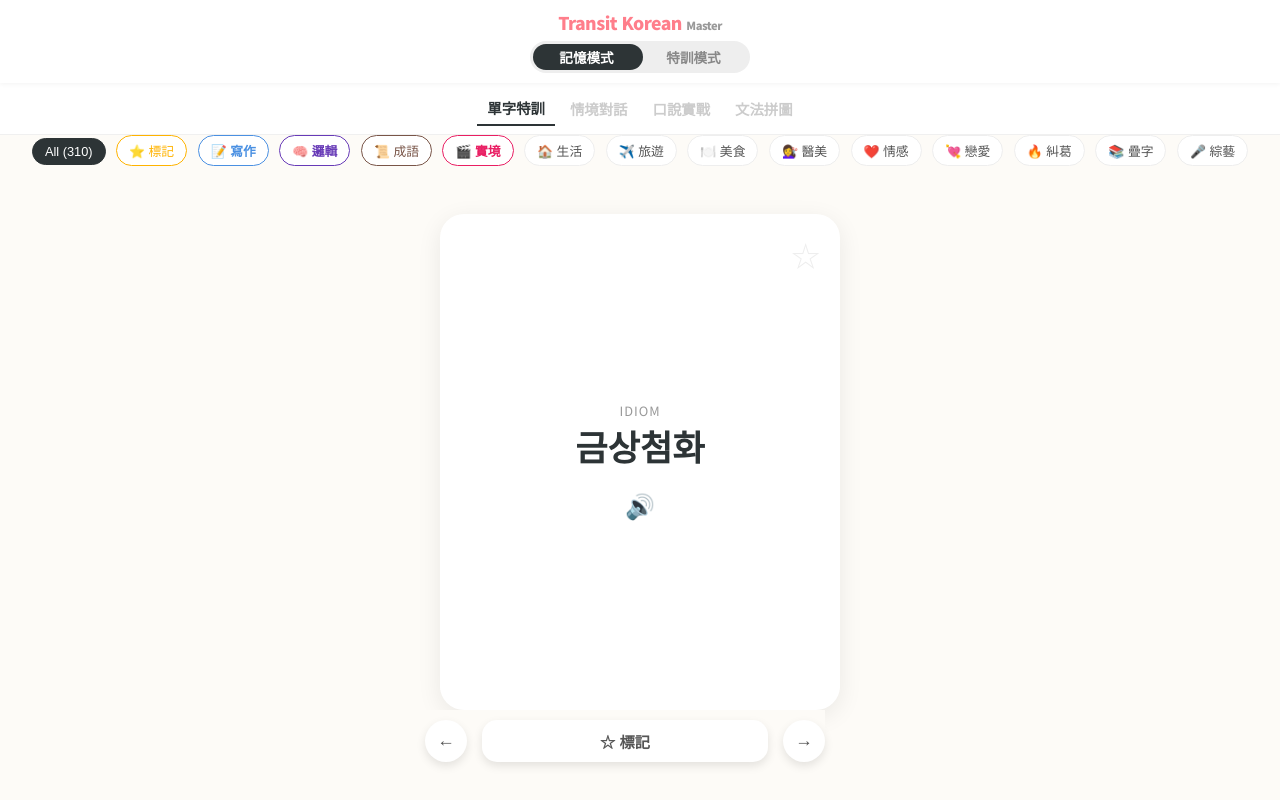
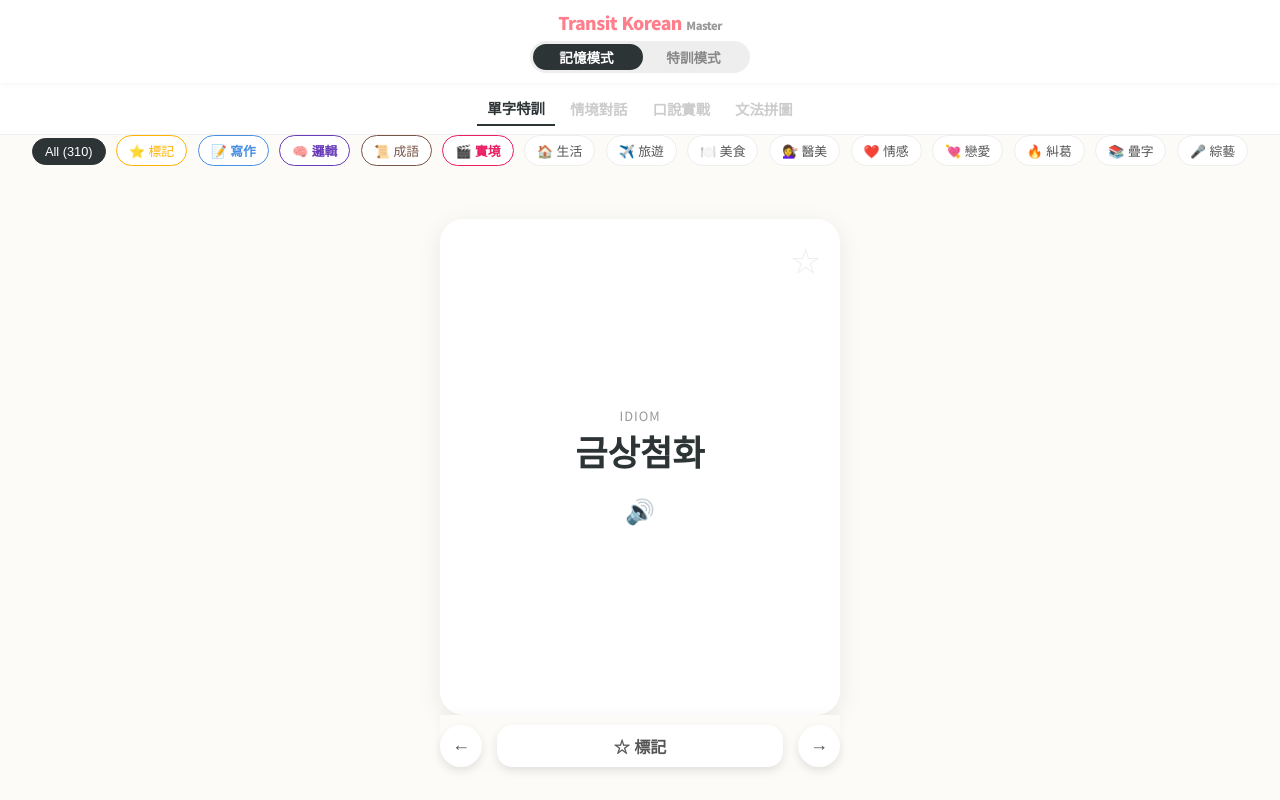
Before and after one commit to fxfx454/Transit-Korean-AI, a plain HTML site: page index.html in a window 1280 px wide. Drawn offline with Linux system fonts and the light colour scheme.

Commit message:
Add files via upload

```diff
--- a/index.html
+++ b/index.html
@@ -168,9 +168,9 @@
         .ex-cn { font-size: 0.85rem; color: #777; }
 
         .manual-ctrl { display: flex; gap: 15px; width: 100%; max-width: 400px; margin-top: 10px; justify-content: center; padding-bottom: 20px; flex-shrink: 0 !important; }
-        .c-btn { width: 42px; height: 42px; border-radius: 50%; border: none; background: white; box-shadow: 0 4px 10px rgba(0,0,0,0.1); font-size: 1.1rem; cursor: pointer; color: #555; transition: 0.1s; display: flex; align-items: center; justify-content: center; }
+        .c-btn { width: 42px; height: 42px; border-radius: 50%; border: none; background: white; box-shadow: 0 4px 10px rgba(0,0,0,0.1); font-size: 1.13rem; cursor: pointer; color: #555; transition: 0.1s; display: flex; align-items: center; justify-content: center; }
         .c-btn:active { transform: scale(0.95); background: #f5f5f5; }
-        .c-mark { width: auto; flex: 1; border-radius: 15px; font-size: 0.95rem; font-weight: 700; gap: 6px; }
+        .c-mark { width: auto; flex: 1; border-radius: 15px; font-size: 1rem; font-weight: 700; gap: 6px; }
         .c-mark.is-active { background: #FFB300; color: white; }
 
         /* CHAT UI */
@@ -512,9 +512,12 @@
             display: flex;
             flex-direction: column;
             height: 100%;
+            padding-top: 15px;      /* 保留頂部 */
+            padding-left: 15px;     /* 保留左邊 */
+            padding-right: 15px;    /* 保留右邊 */
             padding: 0 15px !important;
             padding-bottom: 0 !important; /* 移除舊有的底部留白 */
-            justify-content: space-between;
+            justify-content: flex-start !important;
         }
 
         /* 讓卡片區域變成彈簧，覆蓋舊的 520px 高度 */
@@ -522,9 +525,12 @@
             flex: 1;
             height: auto;
             min-height: 0;
-            padding-top: 15px;
-            padding-bottom: 10px;
+            padding-top: 10px;
+            padding-bottom: 0px;
+            margin-bottom: 0 !important;
             justify-content: center !important;
+            display: flex;
+            flex-direction: column;
             overflow-y: visible;
         }
 
@@ -543,14 +549,17 @@
         /* 按鈕區：沉浸式固定在底部，並自動避開 Home Bar */
         #vocab.active .manual-ctrl {
             flex-shrink: 0;
-            width: 100vw;
-            margin-left: -15px;
+            width: 100%;
+            max-width: 400px !important;
+            margin-left: auto !important;
+            margin-right: auto !important;
             background: var(--bg-color);
             padding-top: 10px;
-            padding-bottom: calc(5px + env(safe-area-inset-bottom)); /* 關鍵安全距離 */
+            padding-bottom: env(safe-area-inset-bottom) !important;
             margin-top: 0;
             z-index: 20;
             display: flex;
+            box-shadow: 0 -2px 10px rgba(0,0,0,0.03);
         }
 
         /* 3. 口說實戰區 (#speaking) - 同步滿版優化 */
```
